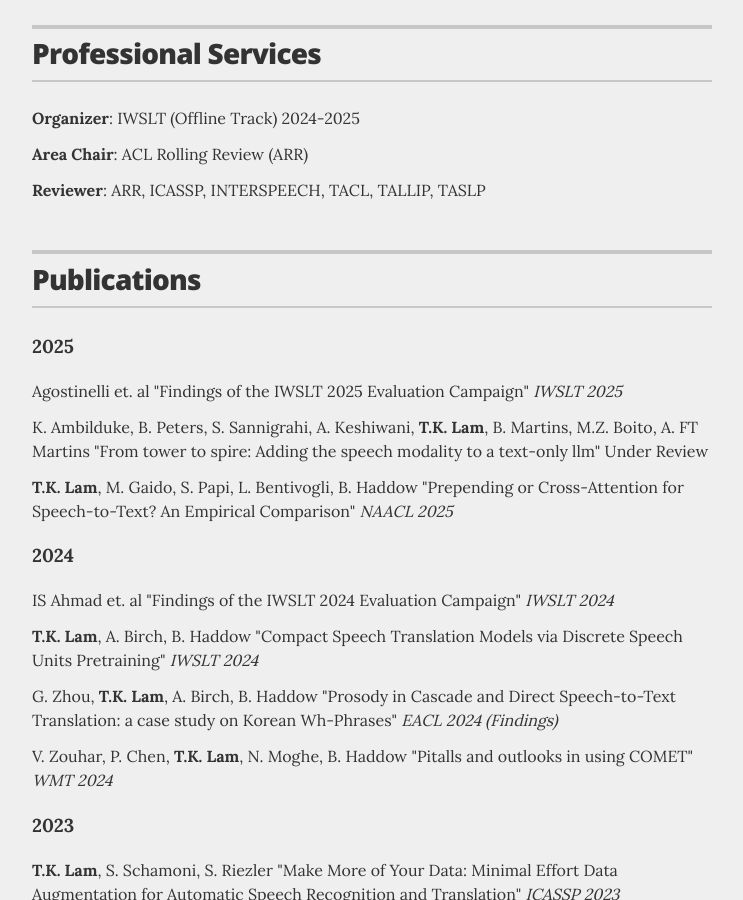
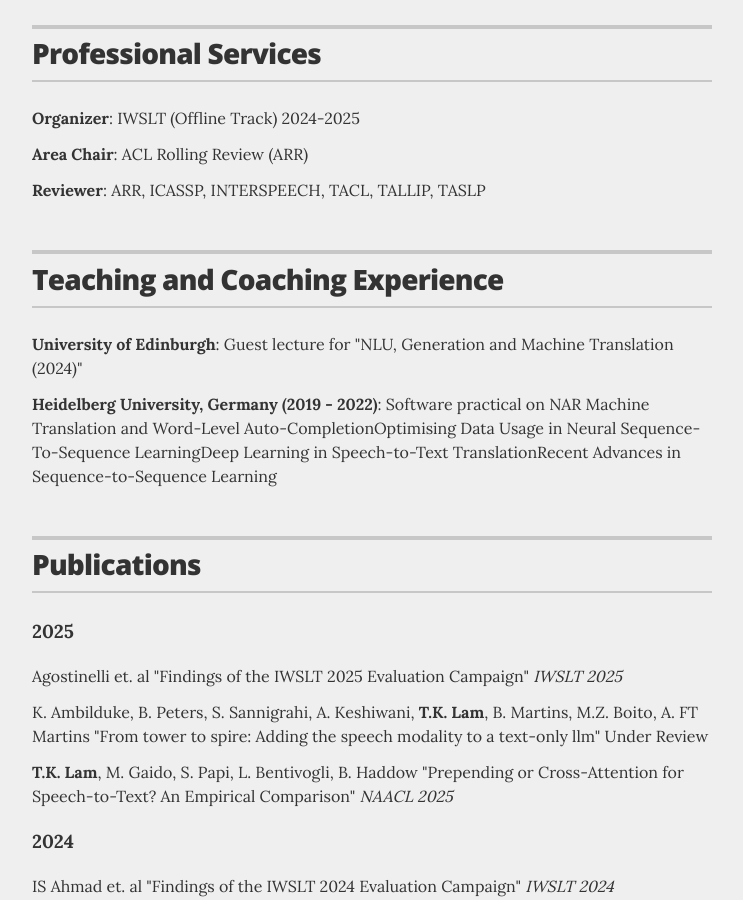
Before and after one commit to heidelkin/heidelkin.github.io, a Jekyll site: the page built from index.html, in a window 1280 px wide and 900 px high, scrolled down 1357 px. Shown: the whole window, without its empty margins (268-1011 px from the left). Built offline with Jekyll 4.4.1, drawn with Linux system fonts in a browser that asks for light colours.

Commit message:
Add teaching experiences

```diff
--- a/_config.yml
+++ b/_config.yml
@@ -28,6 +28,7 @@
 resume_section_experience:      true
 resume_section_grant:           true
 resume_section_service:         true
+resume_section_teaching:        true
 # resume_section_education:       true
 # resume_section_projects:        true
 # resume_section_skills:          true
--- /dev/null
+++ b/_data/teaching.yml
@@ -0,0 +1,11 @@
+# Teaching
+- company: University of Edinburgh
+  courses: Guest lecture for "NLU, Generation and Machine Translation (2024)"
+  # summary:
+
+- company: Heidelberg University, Germany (2019 - 2022)
+  courses:
+    - Software practical on NAR Machine Translation and Word-Level Auto-Completion
+    - Optimising Data Usage in Neural Sequence-To-Sequence Learning
+    - Deep Learning in Speech-to-Text Translation
+    - Recent Advances in Sequence-to-Sequence Learning
--- a/_layouts/resume.html
+++ b/_layouts/resume.html
@@ -78,6 +78,23 @@
         {% for service in site.data.services %}
           <p class="resume-item-copy" itemprop="role">
             <strong itermprop="role">{{ service.role }}</strong>: {{ service.name }}
+          </p>
+        {% endfor %}
+      </section>
+      <!-- end Professional Services -->
+      {% endif %}
+
+      {% if site.resume_section_teaching %}
+      <!-- begin Teaching -->
+      <section class="content-section">
+
+        <header class="section-header">
+          <h2>Teaching and Coaching Experience</h2>
+        </header>
+
+        {% for teaching in site.data.teaching %}
+          <p class="resume-item-copy" itemprop="role">
+            <strong itermprop="role">{{ teaching.company }}</strong>: {{ teaching.courses }}
           </p>
         {% endfor %}
       </section>
```
